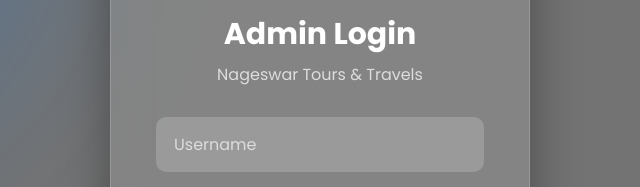
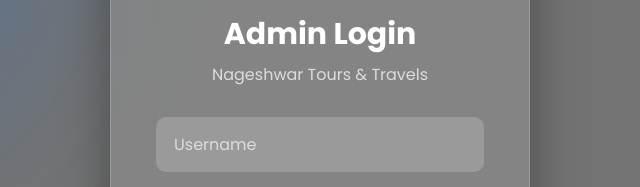
Before and after one commit to guruprasadnarwade1552-hub/Nageshwar-Tours-Travels-, a plain HTML site: page frontend/admin-login.html in a window 1280 px wide. Shown: the part 239-426 px from the top of the page, 320-960 px from the left. Drawn offline with Linux system fonts and the light colour scheme.

Commit message:
Fix spelling of 'Nageswar' to 'Nageshwar'
Corrected the spelling of 'Nageswar' to 'Nageshwar' in the admin login page.

```diff
--- a/frontend/admin-login.html
+++ b/frontend/admin-login.html
@@ -25,7 +25,7 @@ href="https://cdnjs.cloudflare.com/ajax/libs/font-awesome/6.5.2/css/all.min.css"
 
 <h1>Admin Login</h1>
 
-<p>Nageswar Tours & Travels</p>
+<p>Nageshwar Tours & Travels</p>
 
 <form id="loginForm">
 
```
